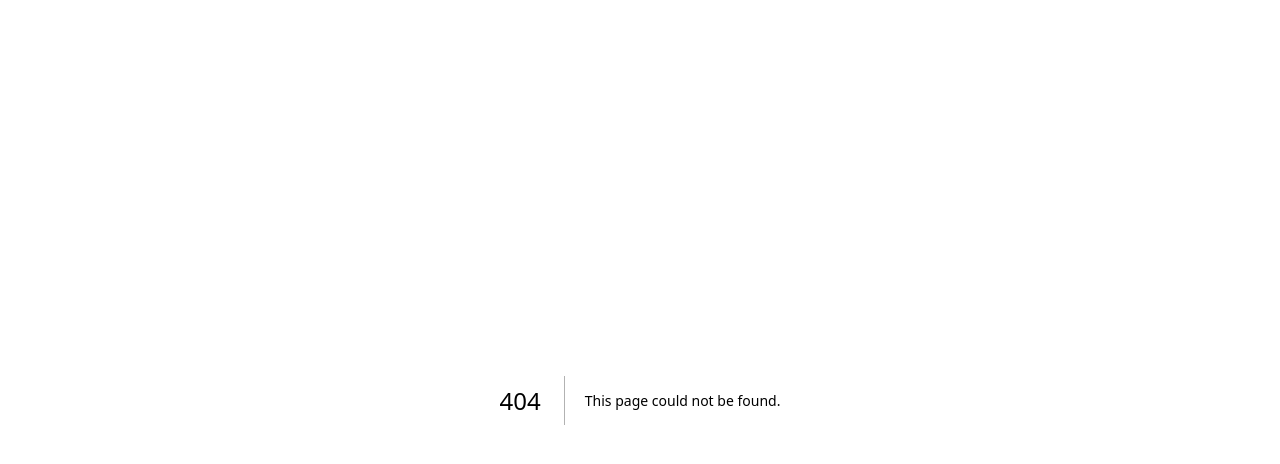
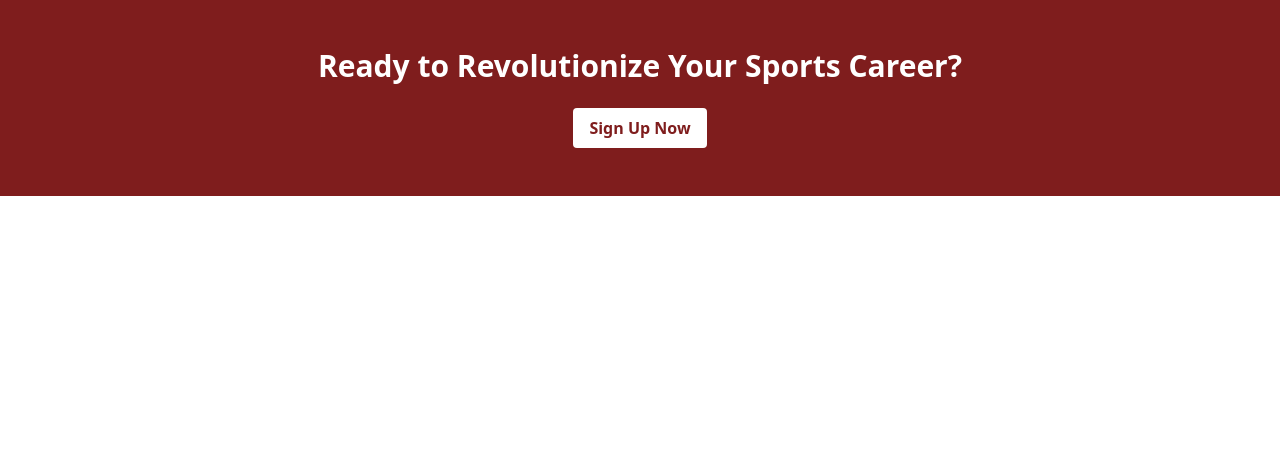
Before and after one commit to jamesjoy-2k24/Pro-Pulse-Next-js, a Next.js app: page /Cta in a window 1280 px wide. Before the commit this address had no page. Shown: the top 464 px of the page. Built offline with nearby package versions, Linux system fonts and the light colour scheme.

Commit message:
finished cta section

```diff
--- a/app/page.tsx
+++ b/app/page.tsx
@@ -6,6 +6,7 @@ import FeaturedPlayers from '@/pages/FeaturedPlayers';
 import Faq from '@/pages/faq';
 import News from '@/pages/News';
 import ContactUs from '@/pages/Contact';
+import CTA from '@/pages/Cta';
 
 const Home = () => {
   return (
@@ -17,6 +18,7 @@ const Home = () => {
       <Faq />
       <News />
       <ContactUs />
+      <CTA />
     </Layout>
   );
 };
--- /dev/null
+++ b/pages/Cta.tsx
@@ -0,0 +1,30 @@
+'use client';
+import { motion } from 'framer-motion';
+import Link from 'next/link';
+
+const CTA = () => {
+  return (
+    <section className="py-12 bg-red-900 text-white">
+      <div className="container mx-auto px-4 text-center">
+        <motion.h2
+          initial={{ opacity: 0 }}
+          animate={{ opacity: 1 }}
+          transition={{ duration: 1 }}
+          className="text-3xl font-bold mb-6"
+        >
+          Ready to Revolutionize Your Sports Career?
+        </motion.h2>
+        <Link href="/signup">
+          <motion.a
+            whileHover={{ scale: 1.05 }}
+            className="bg-white text-red-900 font-bold py-2 px-4 rounded inline-block"
+          >
+            Sign Up Now
+          </motion.a>
+        </Link>
+      </div>
+    </section>
+  );
+};
+
+export default CTA;
```
Also changed, not shown: 1 other file (tests, documents, lock files or other folders).
